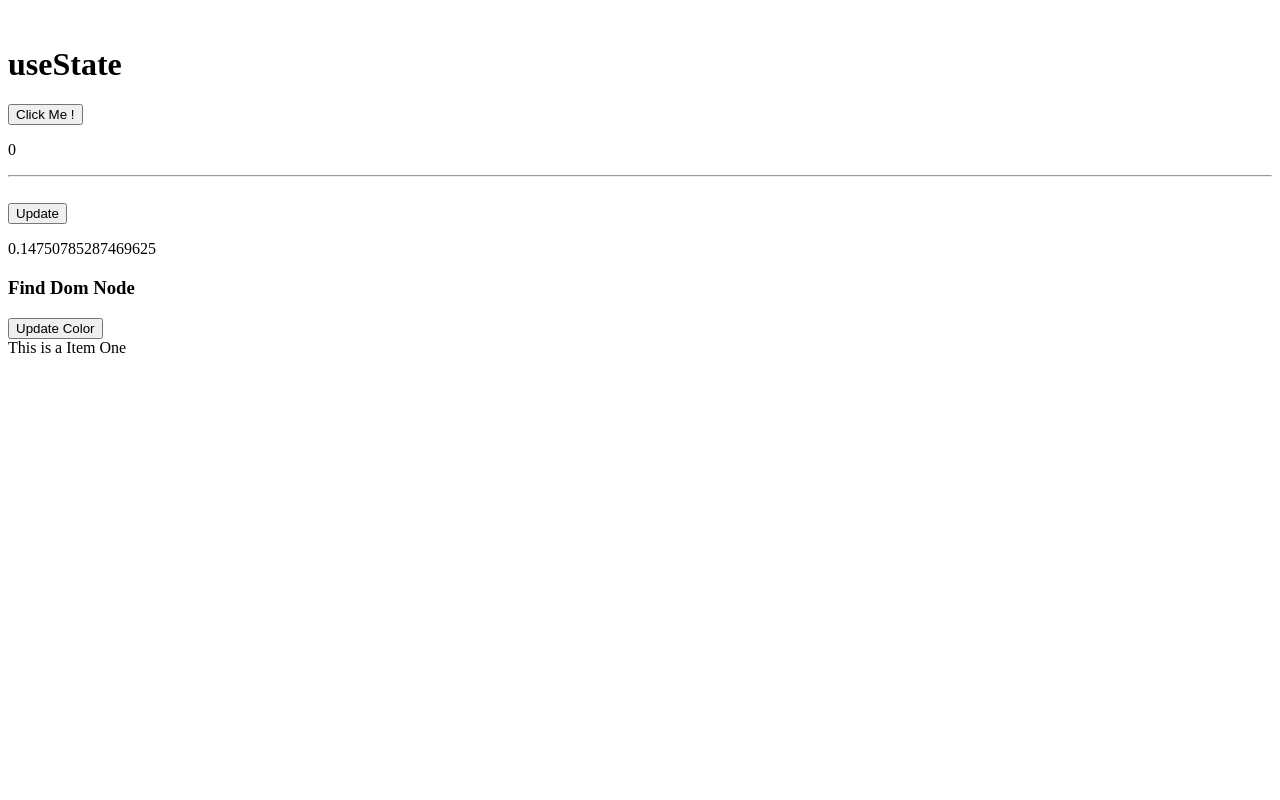
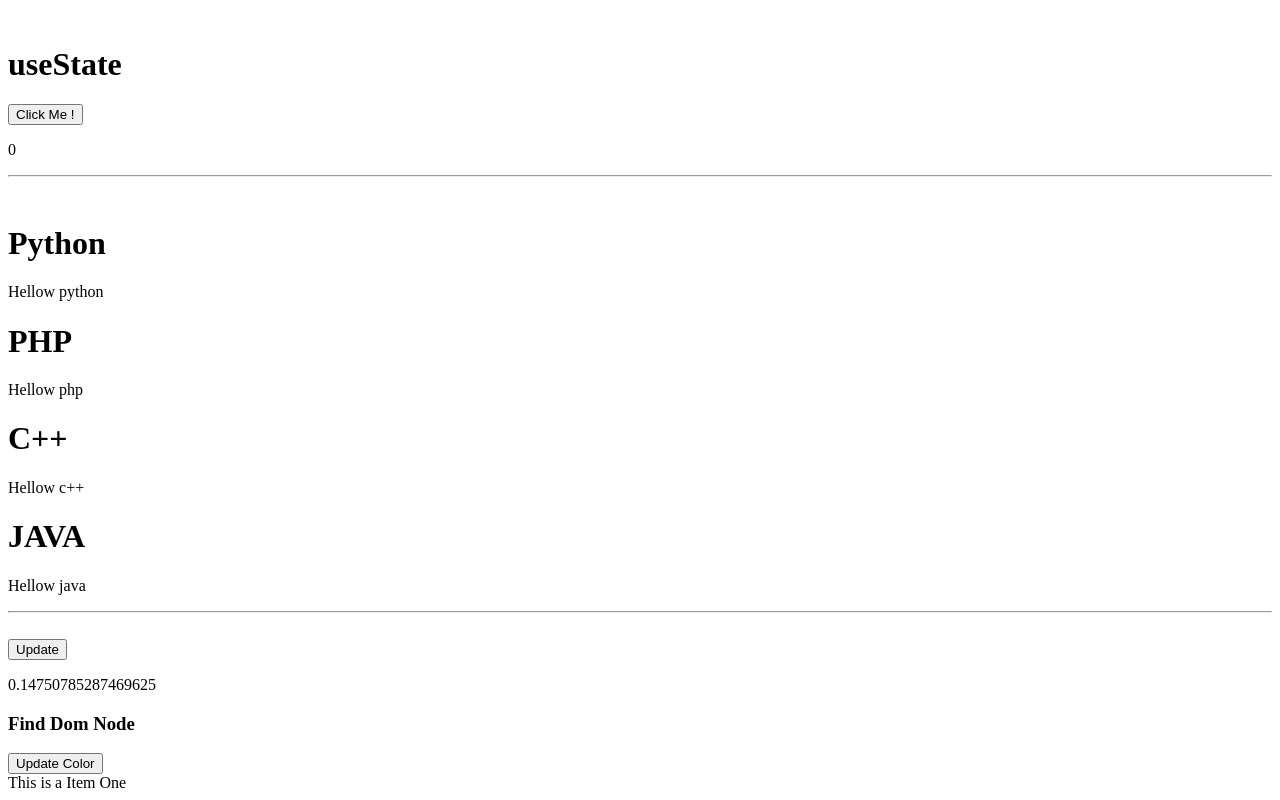
Before and after one commit to KhazaeiAmir110/help_front, a React (Create React App) app in the folder simple/first-app/: page / in a window 1280 px wide. Shown: the part 970-1770 px from the top of the page. Before the commit the page ends 1335 px from the top, so only its background shows below. Built offline with nearby package versions, Linux system fonts and the light colour scheme.

Commit message:
work with object in list

```diff
--- a/simple/first-app/src/component/TestComponent.js
+++ b/simple/first-app/src/component/TestComponent.js
@@ -1,6 +1,7 @@
 import React, {Component} from "react";
 import '../roocket/CourseBox'
 import CourseBox from "../roocket/CourseBox";
+import CourseList from "../roocket/CourseList";
 
 class User extends Component{
     state = {
@@ -106,6 +107,11 @@ export default function Test() {
             {/*  Roocket  */}
             <CourseBox title='course number one' description='this is a number course'/>
             <CourseBox title='course number two' description='this is a number ajax' time='10s'/>
+
+
+            <hr /><br />
+            {/*  List  */}
+            <CourseList />
         </>
     )
 }
--- /dev/null
+++ b/simple/first-app/src/roocket/CourseList.jsx
@@ -0,0 +1,33 @@
+
+
+export default function CourseList (){
+    let courses = [
+        {
+            title : 'Python',
+            description : 'Hellow python'
+        },
+        {
+            title : 'PHP',
+            description : 'Hellow php'
+        },
+        {
+            title : 'C++',
+            description : 'Hellow c++'
+        },
+        {
+            title : 'JAVA',
+            description : 'Hellow java'
+        },
+    ]
+
+    return (
+        <>
+            {courses.map((course) =>(
+                <div>
+                    <h1>{course?.title}</h1>
+                    <p>{course?.description}</p>
+                </div>
+            ))}
+        </>
+    )
+}
```
